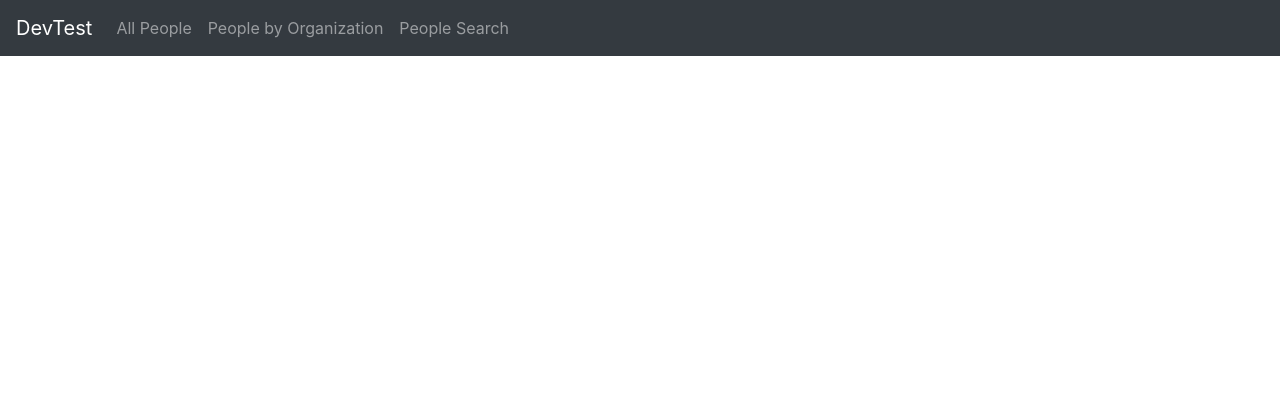
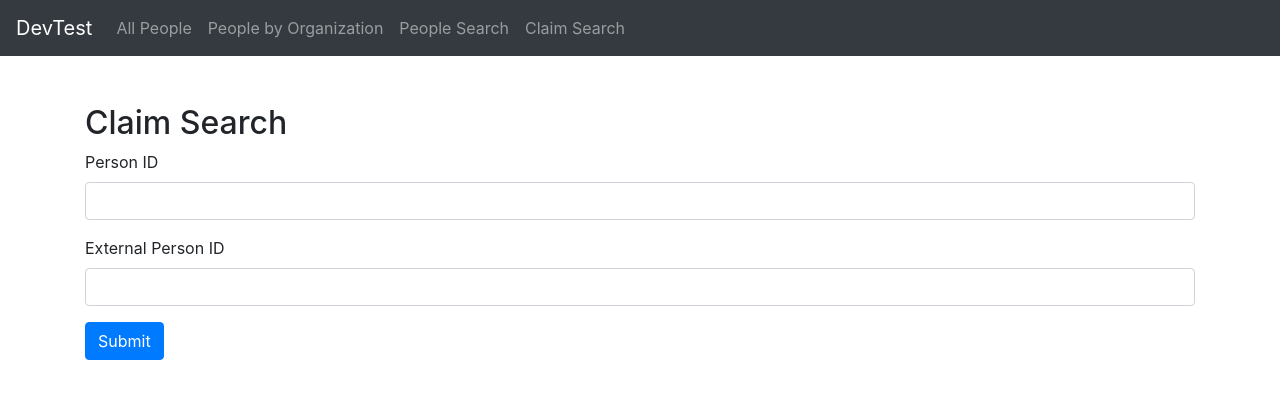
Before and after one commit to elizabethcrich/DevTestUI, an Angular app: page /claim-search in a window 1280 px wide. Before the commit this address led to /. Shown: the top 398 px of the page. Built offline with nearby package versions, Linux system fonts and the light colour scheme.

Commit message:
Claim Search

```diff
--- a/src/app/app-routing.module.ts
+++ b/src/app/app-routing.module.ts
@@ -1,6 +1,7 @@
 import { NgModule } from '@angular/core';
 import { RouterModule, Routes } from '@angular/router';
 import { AppComponent } from './app.component';
+import { ClaimsPersonComponent } from './components/claims/claims-person/claims-person.component';
 import { PeopleListComponent } from './components/people/people-list/people-list.component';
 import { PeopleOrgComponent } from './components/people/people-org/people-org.component';
 import { PeopleSearchComponent } from './components/people/people-search/people-search.component';
@@ -21,6 +22,10 @@ const routes: Routes = [
   {
     path: 'people-search',
     component: PeopleSearchComponent
+  },
+  {
+    path: 'claim-search',
+    component: ClaimsPersonComponent
   }
 ];
 
--- a/src/app/app.component.html
+++ b/src/app/app.component.html
@@ -15,6 +15,9 @@
       <li class="nav-item">
         <a class="nav-link" routerLink="people-search">People Search</a>
       </li>
+      <li class="nav-item">
+        <a class="nav-link" routerLink="claim-search">Claim Search</a>
+      </li>
     </ul>
   </div>
 </nav>
--- a/src/app/app.module.ts
+++ b/src/app/app.module.ts
@@ -9,6 +9,8 @@ import { PeopleOrgComponent } from './components/people/people-org/people-org.co
 import { PeopleSearchComponent } from './components/people/people-search/people-search.component';
 import { PeopleListComponent } from './components/people/people-list/people-list.component';
 import { PeopleTableComponent } from './components/people/people-table/people-table.component';
+import { ClaimsPersonComponent } from './components/claims/claims-person/claims-person.component';
+import { ClaimsTableComponent } from './components/claims/claims-table/claims-table.component';
 
 @NgModule({
   declarations: [
@@ -16,7 +18,9 @@ import { PeopleTableComponent } from './components/people/people-table/people-ta
     PeopleListComponent,
     PeopleOrgComponent,
     PeopleSearchComponent,
-    PeopleTableComponent
+    PeopleTableComponent,
+    ClaimsPersonComponent,
+    ClaimsTableComponent
   ],
   imports: [
     BrowserModule,
--- /dev/null
+++ b/src/app/components/claims/claims-person/claims-person.component.html
@@ -0,0 +1,17 @@
+<div class="container my-5">
+
+  <h2>Claim Search</h2>
+
+  <div class="form-group">
+    <label for="personId">Person ID</label>
+    <input type="text" class="form-control" id="personId" [(ngModel)]="personId">
+  </div>
+  <div class="form-group">
+    <label for="externalPersonId">External Person ID</label>
+    <input type="text" class="form-control" id="externalPersonId" [(ngModel)]="externalPersonId">
+  </div>
+
+  <button class="btn btn-primary" (click)="searchClaims(personId, externalPersonId)">Submit</button>
+
+  <app-claims-table [claims]="claims"></app-claims-table>
+</div>
--- /dev/null
+++ b/src/app/components/claims/claims-person/claims-person.component.ts
@@ -0,0 +1,31 @@
+import { Component, OnInit } from '@angular/core';
+import { ClaimService } from 'src/app/services/claim.service';
+
+@Component({
+  selector: 'app-claims-person',
+  templateUrl: './claims-person.component.html',
+  styleUrls: ['./claims-person.component.css']
+})
+export class ClaimsPersonComponent implements OnInit {
+  claims: Object[] = [];
+  personId = '';
+  externalPersonId = '';
+
+  constructor(private claimService: ClaimService) {}
+
+  ngOnInit(): void {
+  }
+
+  searchClaims(personId?: string, externalPersonId?: string) {
+    this.claimService.getClaimsByPerson(personId, externalPersonId)
+      .subscribe({
+        next: (result) => {
+          this.claims = result;
+          console.log(this.claims);
+        },
+        error: (response) => {
+          console.log(response);
+        }
+      })
+  }
+}
--- /dev/null
+++ b/src/app/components/claims/claims-table/claims-table.component.html
@@ -0,0 +1,16 @@
+<div *ngIf="claims && claims.length > 0">
+  <h1 class="mt-5 mb-3">Claims ({{claims.length}})</h1>
+
+  <table class="table">
+    <thead>
+      <tr>
+        <th>claim data</th>
+      </tr>
+    </thead>
+    <tbody>
+      <tr *ngFor="let claim of claims">
+        <td>{{claim | json}}</td>
+      </tr>
+    </tbody>
+  </table>
+</div>
--- /dev/null
+++ b/src/app/components/claims/claims-table/claims-table.component.ts
@@ -0,0 +1,16 @@
+import { Component, Input, OnInit } from '@angular/core';
+
+@Component({
+  selector: 'app-claims-table',
+  templateUrl: './claims-table.component.html',
+  styleUrls: ['./claims-table.component.css']
+})
+export class ClaimsTableComponent implements OnInit {
+  @Input() claims: Object[] = [];
+
+  constructor() { }
+
+  ngOnInit(): void {
+  }
+
+}
--- a/src/app/components/people/people-search/people-search.component.html
+++ b/src/app/components/people/people-search/people-search.component.html
@@ -3,7 +3,7 @@
   <h2>Person Search</h2>
 
   <div class="form-group">
-    <label for="organizationId">Organization ID</label>
+    <label for="organizationId">Organization ID <span class="small text-secondary"><em>(Required)</em></span></label>
     <input type="text" class="form-control" id="organizationId" [(ngModel)]="organizationId" required="true">
   </div>
   <div class="form-group">
--- a/src/app/components/people/people-table/people-table.component.html
+++ b/src/app/components/people/people-table/people-table.component.html
@@ -1,5 +1,5 @@
 <div *ngIf="people && people.length > 0">
-  <h1 class="mt-5 mb-3">People</h1>
+  <h1 class="mt-5 mb-3">People  ({{people.length}})</h1>
 
   <table class="table">
     <thead>
--- /dev/null
+++ b/src/app/services/claim.service.ts
@@ -0,0 +1,19 @@
+import { HttpClient } from '@angular/common/http';
+import { Injectable } from '@angular/core';
+import { environment } from 'src/environments/environment';
+
+@Injectable({
+  providedIn: 'root'
+})
+export class ClaimService {
+
+  private route = "Claims"
+
+  constructor(private http: HttpClient) { }
+
+  public getClaimsByPerson(personId?: string, extPersonId?: string) {
+    return this.http.get<Object[]>(`${environment.apiUrl}/${this.route}/Person` +
+      `?PersonId=${personId}&ExternalPersonId=${extPersonId}`
+    );
+  }
+}
```
Also changed, not shown: src/app/components/claims/claims-person/claims-person.component.css (added), src/app/components/claims/claims-table/claims-table.component.css (added), 1 other file (tests, documents, lock files or other folders).
